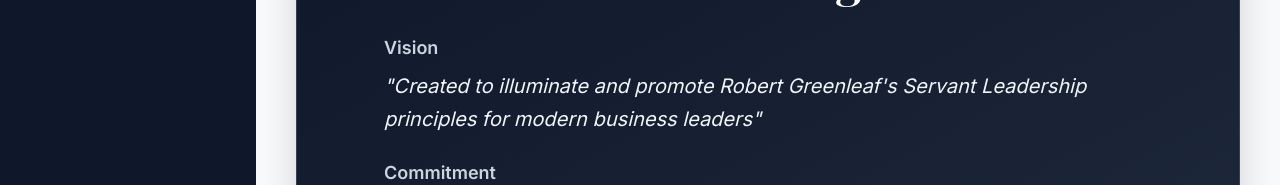
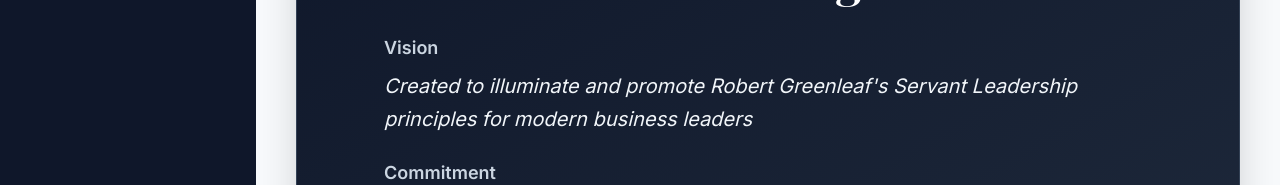
Before and after one commit to mikeistyke/Servant-Leadership-Working, a React (Vite) app: page / in a window 1280 px wide. Both pictures are taken after a click on the button "Credits". Shown: the part 479-664 px from the top of the page. Built offline with nearby package versions, Linux system fonts and the light colour scheme; a web font is replaced by a local one.

Commit message:
Rewrote the Our MIssion to reflect My Project Mission

```diff
--- a/components/Credits.tsx
+++ b/components/Credits.tsx
@@ -24,7 +24,7 @@ const Credits: React.FC = () => {
             <div>
               <p className="text-slate-300 text-lg font-semibold mb-2">Vision</p>
               <p className="text-slate-100 text-xl italic leading-relaxed">
-                "Created to illuminate and promote Robert Greenleaf's Servant Leadership principles for modern business leaders"
+                Created to illuminate and promote Robert Greenleaf's Servant Leadership principles for modern business leaders
               </p>
             </div>
 
@@ -134,7 +134,7 @@ const Credits: React.FC = () => {
       {/* Mission Statement */}
       <div className="bg-gradient-to-br from-teal-50 to-emerald-50 p-12 rounded-[3rem] border border-teal-200 shadow-lg">
         <div className="text-center space-y-6">
-          <h2 className="text-4xl font-black heading-font text-slate-900">Our Mission</h2>
+          <h2 className="text-4xl font-black heading-font text-slate-900">My Project Mission</h2>
           <p className="text-lg text-slate-700 leading-relaxed max-w-3xl mx-auto">
             To provide leaders and individuals with practical tools to understand and apply Robert Greenleaf's servant leadership principles in their daily lives, fostering a culture of service, empathy, and sustainable leadership.
           </p>
```
